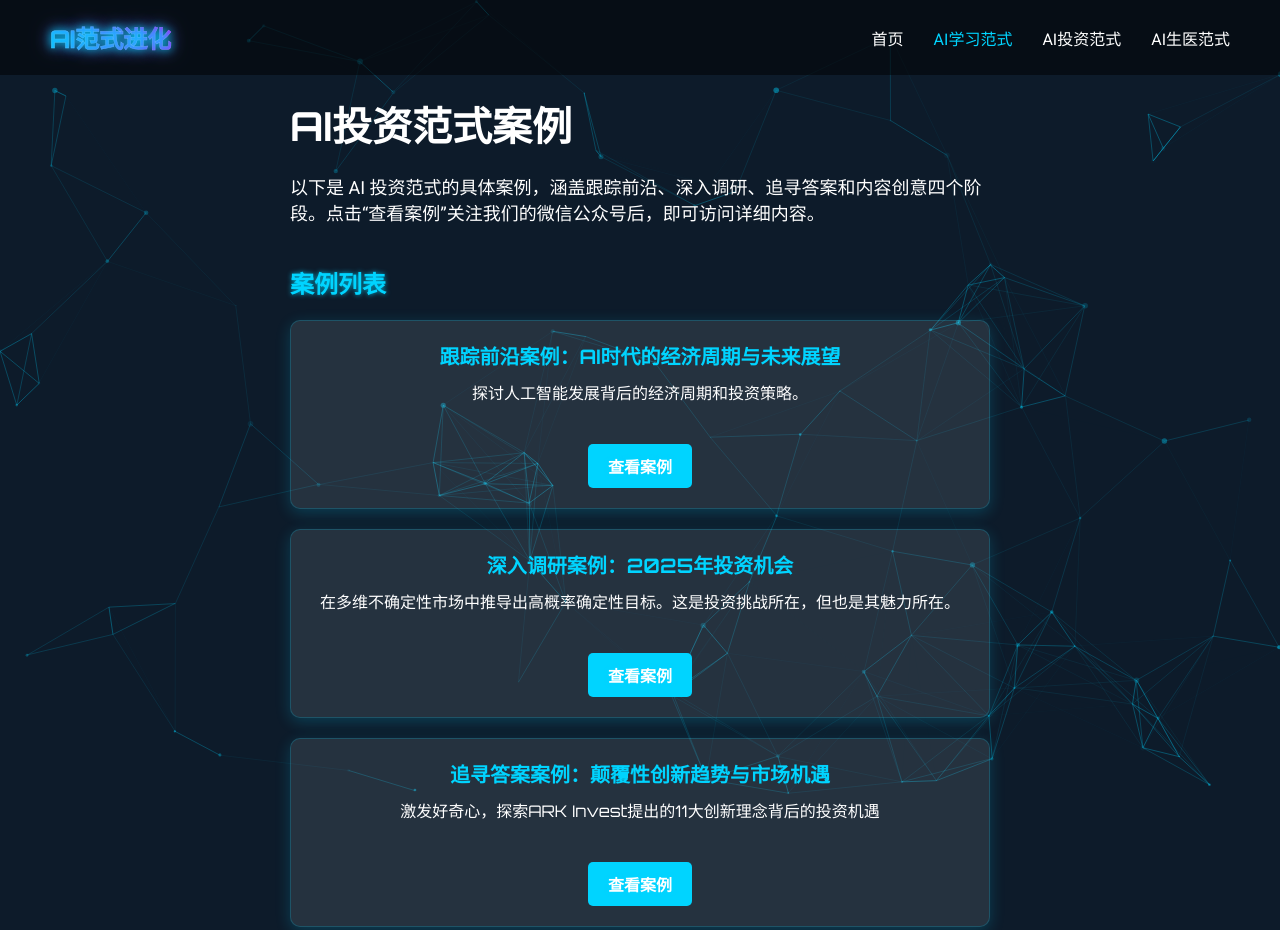
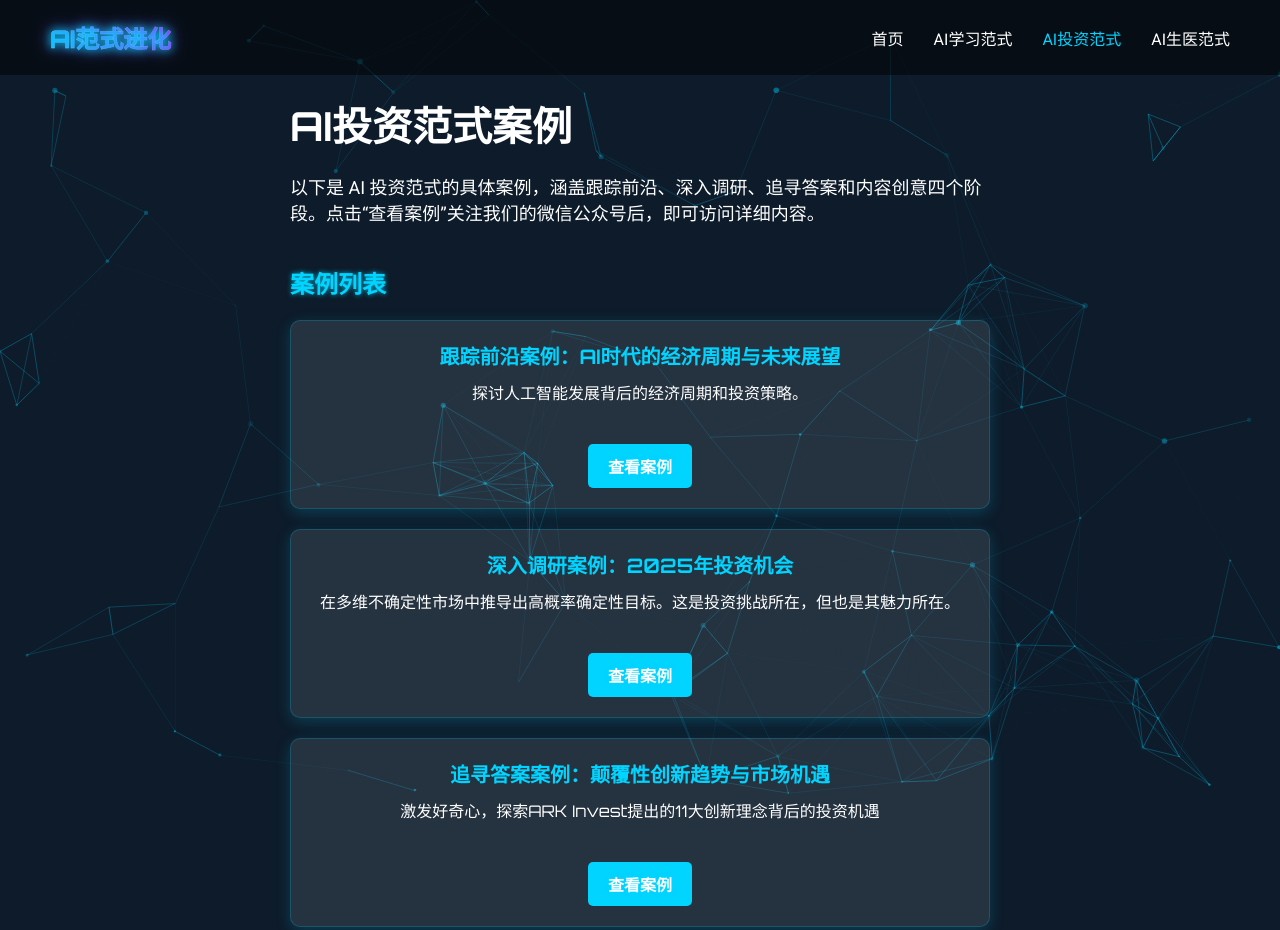
Before and after one commit to digital-era/EvolutionaryParadigm, a plain HTML site: page ai-investment-caselist.html in a window 1280 px wide. Shown: the top 930 px of the page. Drawn offline with nearby package versions, Linux system fonts and the light colour scheme.

Commit message:
Update ai-investment-caselist.html

```diff
--- a/ai-investment-caselist.html
+++ b/ai-investment-caselist.html
@@ -16,8 +16,8 @@
         <div class="logo">AI范式进化</div>
         <ul class="nav-links">
             <li><a href="index.html">首页</a></li>
-            <li><a href="ai-learning.html" class="active">AI学习范式</a></li>
-            <li><a href="ai-investment.html">AI投资范式</a></li>
+            <li><a href="ai-learning.html">AI学习范式</a></li>
+            <li><a href="ai-investment.html" class="active">AI投资范式</a></li>
             <li><a href="ai-biomed.html">AI生医范式</a></li>
         </ul>
     </nav>
```
